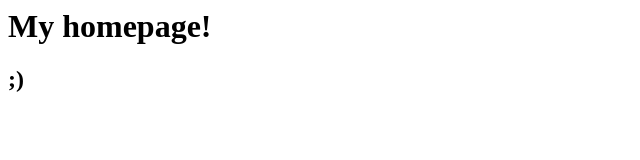
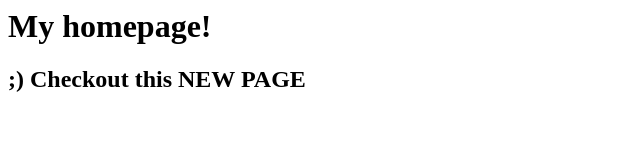
Before and after one commit to jstnwng/jstnwng.github.io, a plain HTML site: page index.html in a window 1280 px wide. Shown: the whole page, without its empty margins (0-640 px from the left). Drawn offline with Linux system fonts and the light colour scheme.

Commit message:
Update index.html

```diff
--- a/index.html
+++ b/index.html
@@ -20,6 +20,7 @@ height="0" width="0" style="display:none;visibility:hidden"></iframe></noscript>
 
     <h2>
         ;)
+      Checkout this <ahref="https://jstnwng.github.io/websitehomepage.html">NEW PAGE</a>
     </h2>
 
   </body>
```
